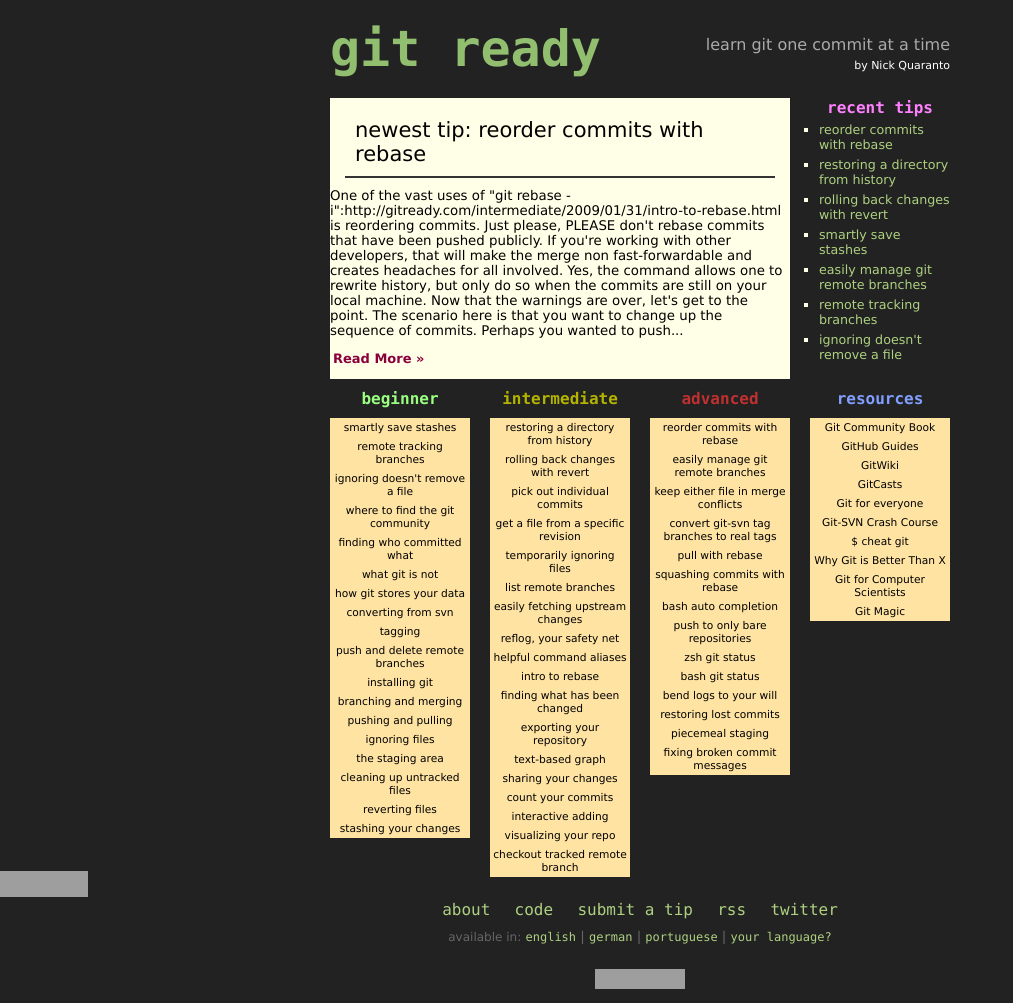
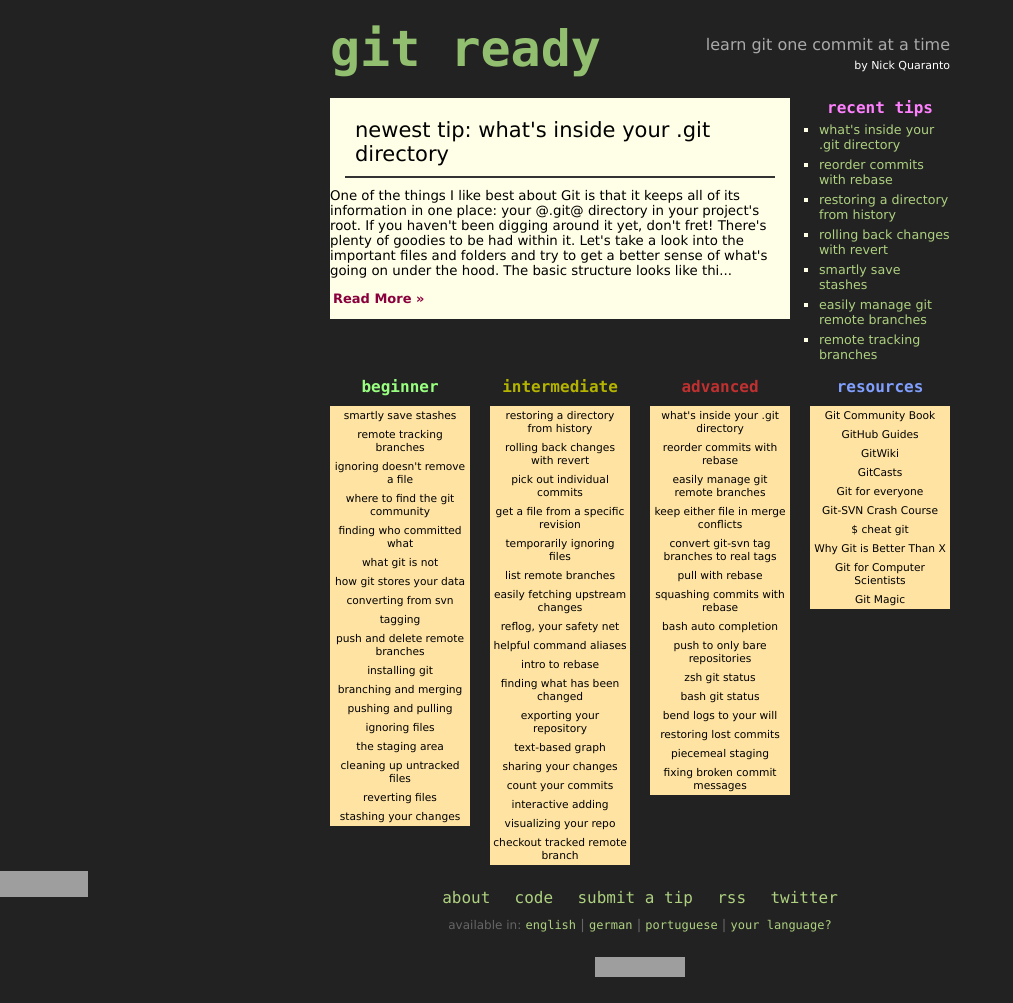
Before and after one commit to qrush/gitready, a Jekyll site: the page built from index.html, in a window 1280 px wide. Shown: the whole page, without its empty margins (0-1013 px from the left). Built offline with Jekyll 4.4.1, drawn with Linux system fonts in a browser that asks for light colours; some of the changed lines change nothing that is shown; grey boxes are pictures that could not be loaded.

Commit message:
Git internals, woo

```diff
--- /dev/null
+++ b/_posts/2009-03-23-whats-inside-your-git-directory.textile
@@ -0,0 +1,71 @@
+---
+layout: post
+title: what's inside your .git directory
+category: advanced
+---
+
+One of the things I like best about Git is that it keeps all of its information in one place: your @.git@ directory in your project's root. If you haven't been digging around it yet, don't fret! There's plenty of goodies to be had within it. Let's take a look into the important files and folders and try to get a better sense of what's going on under the hood.
+
+The basic structure looks like this:
+
+<pre>
+.
+|-- COMMIT_EDITMSG
+|-- FETCH_HEAD
+|-- HEAD
+|-- ORIG_HEAD
+|-- branches
+|-- config
+|-- description
+|-- hooks
+|   |-- applypatch-msg
+|   |-- commit-msg
+|   |-- post-commit
+|   |-- post-receive
+|   |-- post-update
+|   |-- pre-applypatch
+|   |-- pre-commit
+|   |-- pre-rebase
+|   |-- prepare-commit-msg
+|   `-- update
+|-- index
+|-- info
+|   `-- exclude
+|-- logs
+|   |-- HEAD
+|   `-- refs
+|-- objects
+`-- refs
+    |-- heads
+    |-- remotes
+    |-- stash
+    `-- tags
+</pre>
+
+Let's go over some of the normal files that you may see living in the base directory:
+
+* @COMMIT_EDITMSG@: This is the last commit's message. I'm not really sure why it's kept around, perhaps for faster editing with @git commit --amend@
+* @config@: Contains settings for this repository. Specific configuration variables can be dumped in here (and even "aliases":http://gitready.com/intermediate/2009/02/06/helpful-command-aliases.html!) What this file is most used for is defining where remotes live and some core settings, such as if your repository is bare or not.
+* @description@: If you're using "gitweb":http://git.or.cz/gitwiki/Gitweb or firing up @git instaweb@, this will show up when you view your repository or the list of all versioned repositories.
+* @FETCH_HEAD@: The SHAs of branch/remote heads that were updated during the last @git fetch@
+* @HEAD@: The current ref that you're looking at. In most cases it's probably @refs/heads/master@
+* @index@: I'm assuming it's the "staging area":http://gitready.com/beginner/2009/01/18/the-staging-area.html in a packed binary format.
+* @packed-refs@: A list of all the current SHAs that are on the 'tip' of local and remote branches.
+* @ORIG_HEAD@: When doing a merge, this is the SHA of the branch you're merging into.
+* @MERGE_HEAD@: When doing a merge, this is the SHA of the branch you're merging from.
+* @MERGE_MODE@: You'd think it has to do with the various merge strategies but it seems to be a blank file.
+* @MERGE_MSG@: Enumerates conflicts that happen during your current merge.
+* @RENAMED-REF@: Still trying to track this one down. From a basic grep through the source, it seems like this file is related to errors when saving refs.
+
+There's plenty of directories as well:
+
+* @hooks@: A directory that will fast become your best friend: this contains scripts that are executed at certain times when working with Git, such as after a commit or before a rebase. An entire series of articles will be coming about hooks.
+* @info@: Relatively uninteresting except for the @exclude@ file that lives inside of it. We've seen this before in the "ignoring files":http://gitready.com/beginner/2009/01/19/ignoring-files.html article, but as a reminder, you can use this file to ignore files for this project, but beware! It's not versioned like a @.gitignore@ file would be.
+* @logs@: Contains history for different branches. Seems to be used mostly with the "reflog":http://gitready.com/intermediate/2009/02/09/reflog-your-safety-net.html command.
+* @objects@: Git's internal warehouse of blobs, all indexed by SHAs.
+* @rebase-apply@: The workbench for "rebasing":http://gitready.com/intermediate/2009/01/31/intro-to-rebase.html. I wouldn't mess it with it, rebasing is difficult enough!
+* @refs@: The master copy of all refs that live in your repository, be they for stashes, tags, remote tracking branches, or local branches.
+
+Just one word of wisdom when messing around with Git internals: make sure you know what you're doing, and if not, have a backup! Messing around with the config files or hooks is pretty simple but I wouldn't go spelunking in the datastore if I didn't have to. If for some reason you are as part of your normal workflow, you might be doing it wrong.
+
+There's plenty more about the internals of Git that we haven't covered yet. One of the best guides is the "Git Community Book":http://book.git-scm.com, and of course, you can just "download the source for yourself":http://git.kernel.org/?p=git/git.git;a=summary and take a look. If you have more information about what's going on in the @.git@ folder, let us know in the comments!
--- a/index.html
+++ b/index.html
@@ -7,7 +7,7 @@
   <h2><a href="{{ first_post.url }}">
     newest tip: {{ first_post.title }}
   </a></h2>
-  {{ first_post.content | truncate: 600 }}
+  {{ first_post.content | truncate: 400 }}
   <a id="more" href="{{ first_post.url }}">Read More &raquo;</a>
 </div>
 <div class="grid_2 omega">
```
